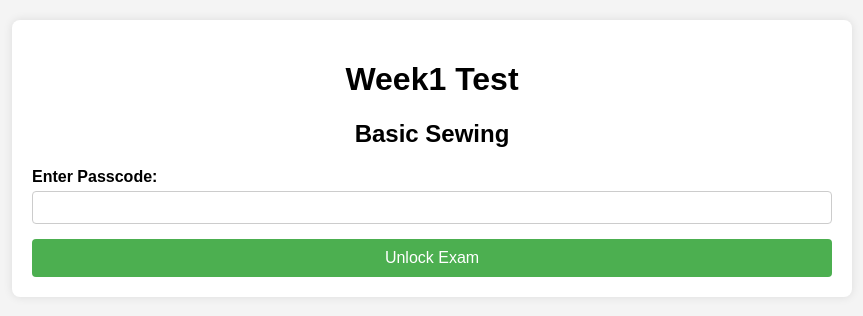
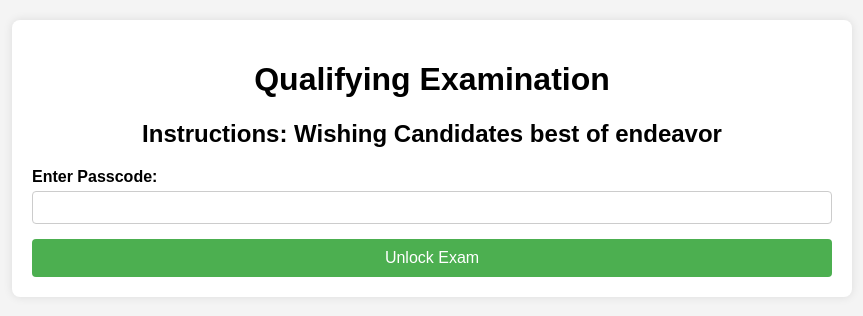
Before and after one commit to Kunsguru/Examinatio, a plain HTML site: page index.html in a window 1280 px wide. Shown: the whole page, without its empty margins (208-1071 px from the left). Drawn offline with Linux system fonts and the light colour scheme.

Commit message:
Update index.html

```diff
--- a/index.html
+++ b/index.html
@@ -1,14 +1,14 @@
 <!DOCTYPE html>
 <html>
 <head>
-    <title>Shulian Weekly Test Assessment</title>
+    <title>Qualifying Examination </title>
     <link rel="stylesheet" href="styles.css">
 
 </head>
 <body>
     <div class="container">
-        <h1>Week1 Test</h1>
-        <h2>Basic Sewing</h2>
+        <h1>Qualifying Examination</h1>
+        <h2>Instructions: Wishing Candidates best of endeavor </h2>
 
         <!-- Passcode Section -->
         <div id="passcodeSection">
```
